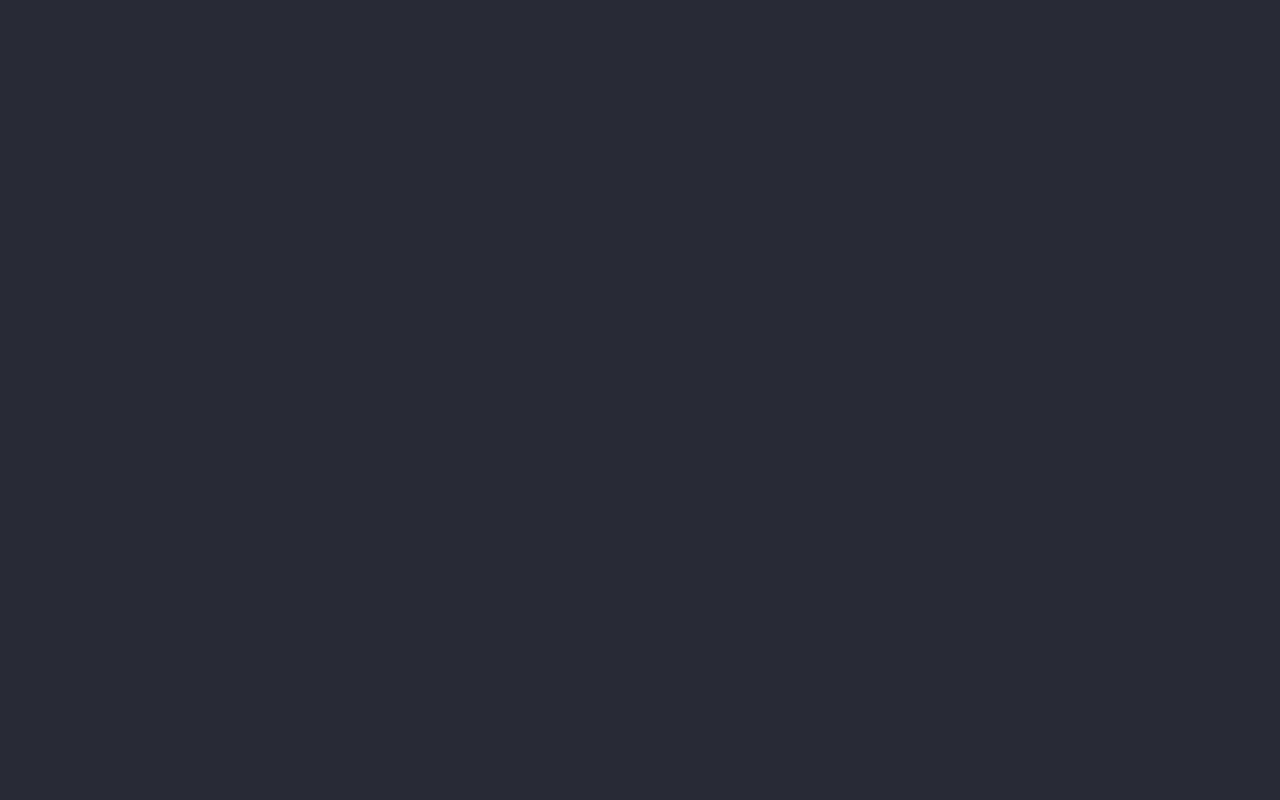
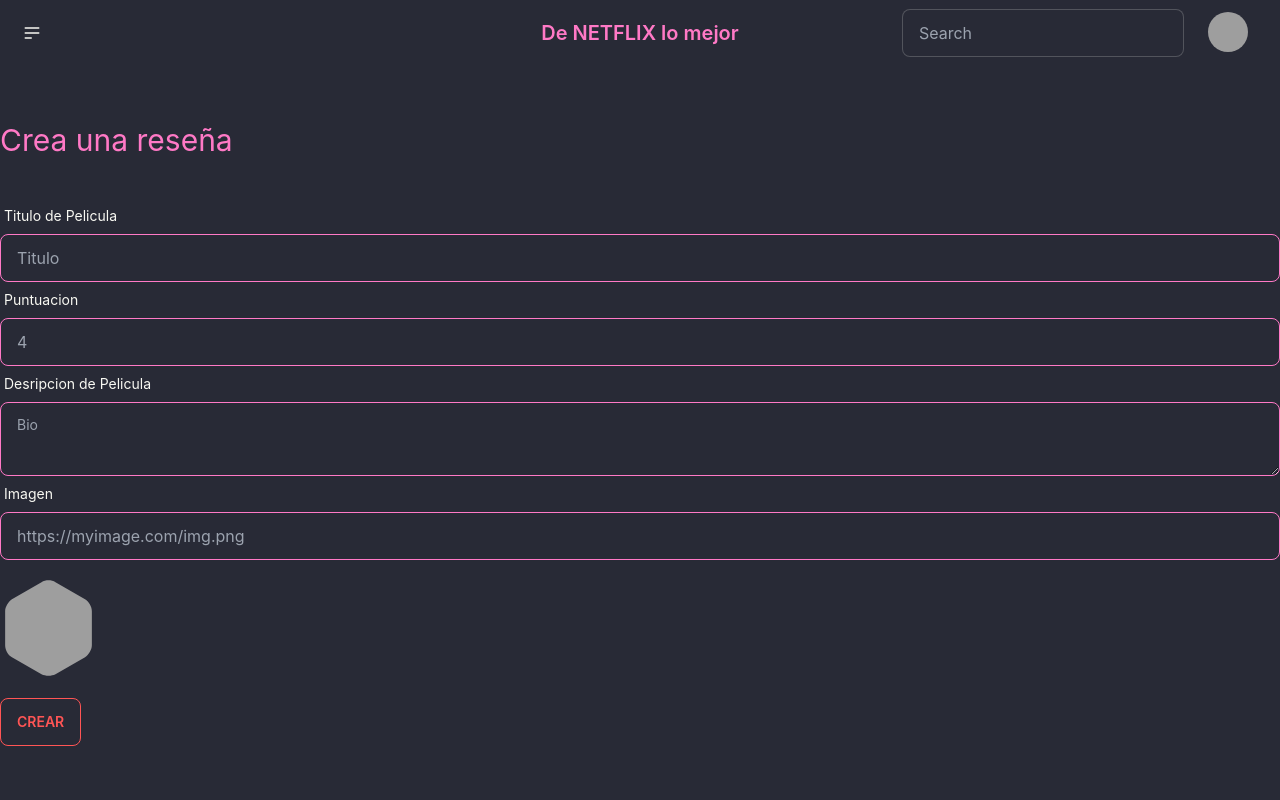
Before and after one commit to OliverZulett/dnlm, a Next.js app: page /movies/create in a window 1280 px wide. Shown: the top 800 px of the page. Built offline with nearby package versions, Linux system fonts and the light colour scheme; grey boxes are pictures that could not be loaded.

Commit message:
form skeleton

```diff
--- /dev/null
+++ b/components/form/form.tsx
@@ -0,0 +1,75 @@
+import React from "react";
+import PropTypes from "prop-types";
+
+export interface FormProps {}
+
+const Form = (props: FormProps) => {
+  return (
+    <div className="flex flex-col justify-center items-center">
+      <div className="mb-10 flex justify-start w-full">
+        <h1 className="text-3xl text-primary">Crea una reseña</h1>
+      </div>
+      <div className="w-full">
+        <div className="form-control">
+          <label className="label">
+            <span className="label-text">Titulo de Pelicula</span>
+          </label>
+          <input
+            type="text"
+            placeholder="Titulo"
+            className="input input-bordered input-primary w-full"
+          ></input>
+        </div>
+        <div className="form-control">
+          <label className="label">
+            <span className="label-text">Puntuacion</span>
+          </label>
+          <input
+            type="number"
+            placeholder="4"
+            className="input input-bordered input-primary w-full"
+          ></input>
+        </div>
+        <div className="form-control">
+          <label className="label">
+            <span className="label-text">Desripcion de Pelicula</span>
+          </label>
+          <textarea
+            className="textarea textarea-primary"
+            placeholder="Bio"
+          ></textarea>
+        </div>
+        <div className="form-control">
+          <label className="label">
+            <span className="label-text">Imagen</span>
+          </label>
+          <input
+            type="text"
+            placeholder="https://myimage.com/img.png"
+            className="input input-bordered input-primary w-full"
+          ></input>
+        </div>
+        <div className="avatar mt-5">
+          <div className="w-24 mask mask-hexagon">
+            <img src="https://api.lorem.space/image/face?hash=55350" />
+          </div>
+        </div>
+        {/* <div className="form-control">
+          <label className="label">
+            <span className="label-text">Image</span>
+          </label>
+          <input
+            type="file"
+            placeholder="Titulo"
+            className="input input-bordered input-primary w-full"
+          ></input>
+        </div> */}
+        <div className="mt-4">
+          <button className="btn btn-outline btn-error">Crear</button>
+        </div>
+      </div>
+    </div>
+  );
+};
+
+export default Form;
--- a/components/navbar/navbar.tsx
+++ b/components/navbar/navbar.tsx
@@ -74,7 +74,7 @@
                   className="dropdown-content menu p-2 shadow bg-base-100 rounded-box w-52"
                 >
                   <li>
-                    <Link href={`/`}>
+                    <Link href={`/movies/create`}>
                       <a>Pelicula</a>
                     </Link>
                   </li>
--- /dev/null
+++ b/pages/movies/create.tsx
@@ -0,0 +1,19 @@
+import React from "react";
+import { Fragment } from "react";
+import Navbar from "../../components/navbar/navbar";
+import Footer from "../../components/footer/footer";
+import Form from "../../components/form/form";
+
+function create() {
+  return (
+    <Fragment>
+      <Navbar />
+      <div className="container mx-auto my-14">
+        <Form />
+      </div>
+      <Footer />
+    </Fragment>
+  );
+}
+
+export default create;
```
